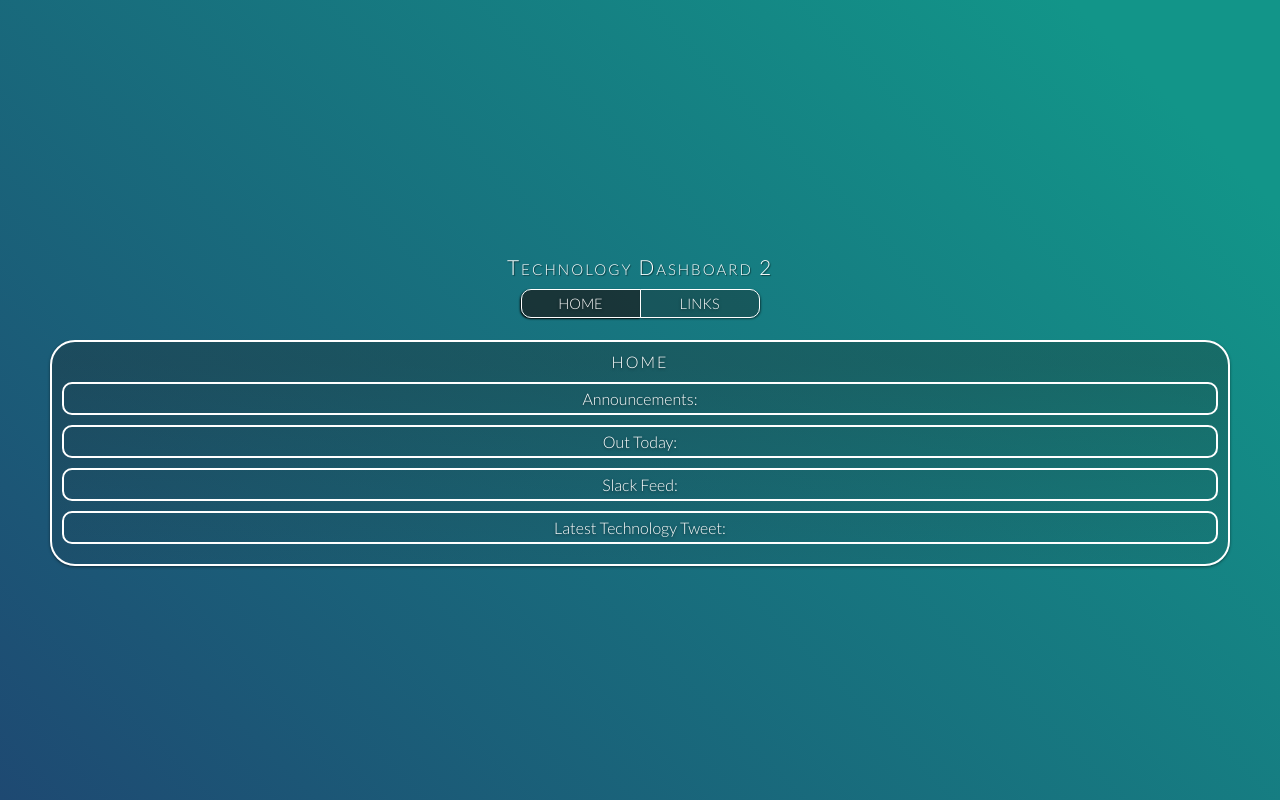
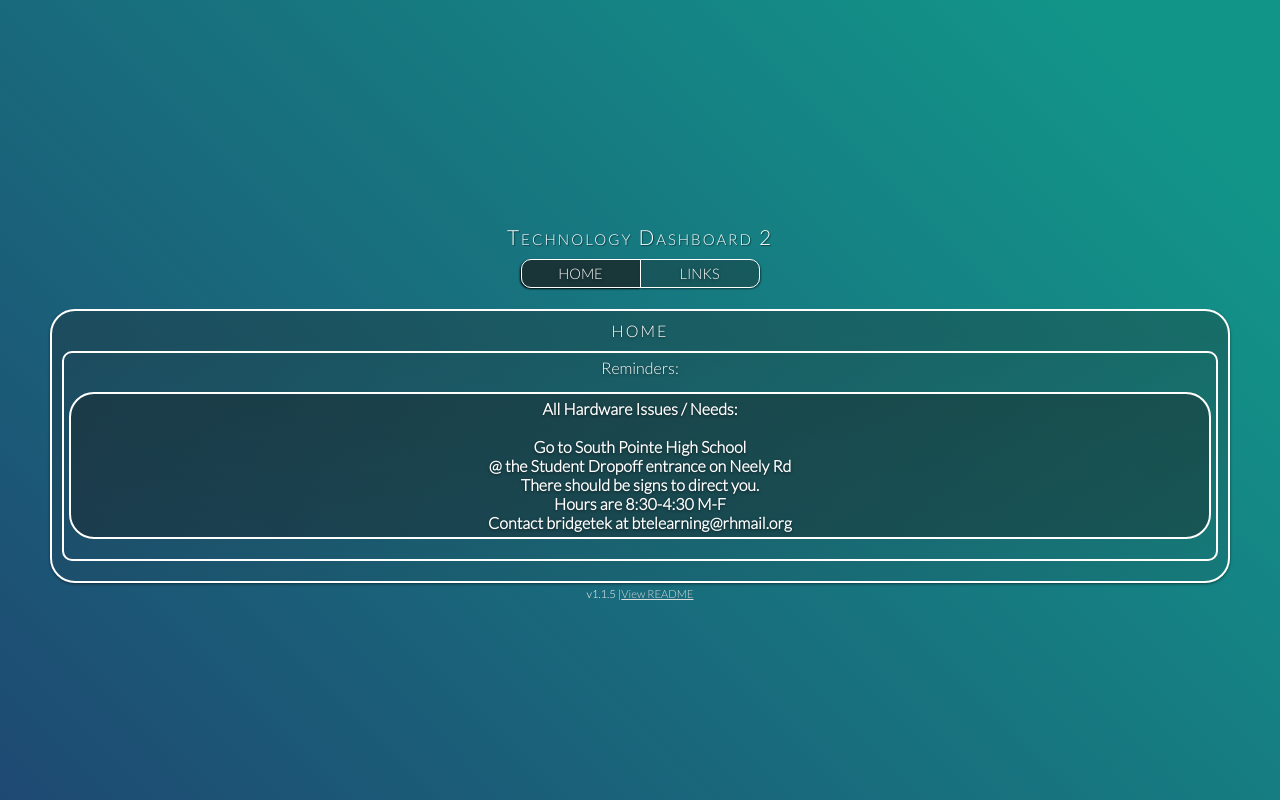
Before and after one commit to NoahButcher/tech-dashboard-mobile, a React (Create React App) app: page / in a window 1280 px wide. Both pictures are taken after a click on the button "HOME". Built offline with nearby package versions, Linux system fonts and the light colour scheme.

Commit message:
Added Reminders to Home section
Also added version number and updated the Readme

```diff
--- a/package.json
+++ b/package.json
@@ -1,6 +1,6 @@
 {
   "name": "tech-dashboard-mobile",
-  "version": "0.1.1",
+  "version": "1.1.5",
   "private": true,
   "homepage": "https://noahbutcher.github.io/tech-dashboard-mobile/",
   "dependencies": {
--- a/src/App.css
+++ b/src/App.css
@@ -38,6 +38,16 @@
   font-variant: small-caps;
   letter-spacing: 2px;
   text-shadow: 1px 1px 1px rgba(0,0,0,0.5);
+}
+.App-version{
+  font-size: 0.7em;
+}
+.App-reg-link{
+  color:#ddd;
+}
+.App-reg-link:hover{
+  color:#fff;
+  background-color:#1b1b1b5b;
 }
 
 .App-intro {
--- a/src/App.js
+++ b/src/App.js
@@ -60,7 +60,8 @@ class App extends Component {
               style={{backgroundColor:this.state.homeBgColor}}
               onClick={this.HomeSelect}
               onTouchStart={this.HomeSelect}>
-                Home</button>
+                Home
+              </button>
               <button
               className="links-button"
               style={{backgroundColor:this.state.linksBgColor}}
@@ -76,6 +77,17 @@ class App extends Component {
 
           {this.state.output}
 
+          <div className="App-version">
+              v1.1.5 |
+              <a
+              target="_blank"
+              rel="noopener noreferrer"
+              className="App-reg-link"
+              href="https://github.com/NoahButcher/tech-dashboard-mobile/blob/master/README.md">
+                 View README
+              </a>
+            </div>
+
         </div>
 
 
--- a/src/components/Home.js
+++ b/src/components/Home.js
@@ -8,26 +8,18 @@ function Home(){
                 Home
             </div>
             <div className="Section">
-                Announcements:
+                Reminders:
+                <div className="Links-category">
+                    All Hardware Issues / Needs:
+                    <br /><br />
+                    Go to South Pointe High School<br />
+                    @ the Student Dropoff entrance on Neely Rd<br />
+                    There should be signs to direct you.<br />
+                    Hours are 8:30-4:30 M-F<br />
+                    Contact bridgetek at btelearning@rhmail.org
+                </div>
             </div>
-            <div className="Section">
-                Out Today:
-            </div>
-            <div className="Section">
-                Slack Feed:
-            </div>
-            <div className="Section">
-                Latest Technology Tweet:
-            {/* <div className="twitter-viewport">
-                    <a
-                        className="twitter-timeline"
-                        href="https://twitter.com/RHSD_Technology"
-                        data-tweet-limit="1"
-                        data-width="399" >
-                        Embedded Tweet
-                    </a>
-                </div> */}
-            </div>
+
         </div>
     )
 }
```
Also changed, not shown: 1 other file (tests, documents, lock files or other folders).
